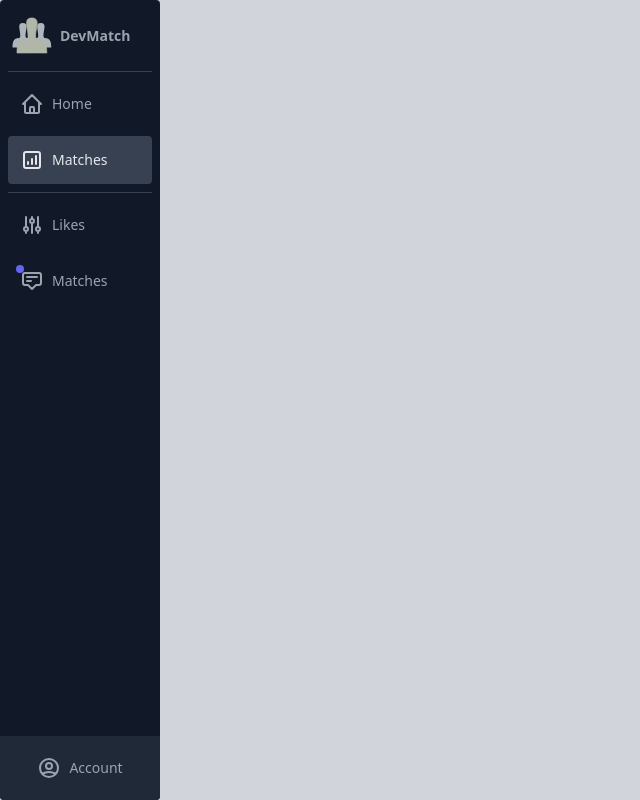
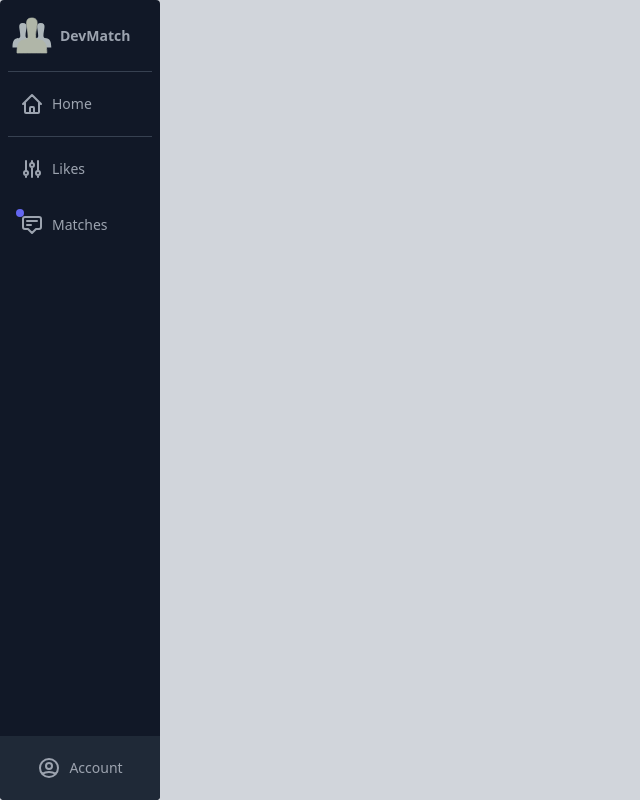
Before and after one commit to marceta99/MatchDevelopers, an Angular app in the folder matchDev/: page / in a window 1280 px wide. Shown: the whole page, without its empty margins (0-640 px from the left). Built offline with nearby package versions, Linux system fonts and the light colour scheme; no server answers.

Commit message:
INEPS121212

```diff
--- a/matchDev/src/app/sidebar/sidebar.component.html
+++ b/matchDev/src/app/sidebar/sidebar.component.html
@@ -76,13 +76,7 @@
 					<span class="ml-2 text-sm font-medium">Home</span>
 				</a>
 
-				<a routerLink="/home/matches" routerLinkActive="active" ariaCurrentWhenActive="page"
-        class="flex items-center w-full h-12 px-3 mt-2 text-gray-200 bg-gray-700 rounded" href="#">
-					<svg class="w-6 h-6 stroke-current" xmlns="http://www.w3.org/2000/svg" fill="none" viewBox="0 0 24 24" stroke="currentColor">
-						<path stroke-linecap="round" stroke-linejoin="round" stroke-width="2" d="M16 8v8m-4-5v5m-4-2v2m-2 4h12a2 2 0 002-2V6a2 2 0 00-2-2H6a2 2 0 00-2 2v12a2 2 0 002 2z" />
-					</svg>
-					<span class="ml-2 text-sm font-medium">Matches</span>
-				</a>
+
 
 			</div>
 			<div class="flex flex-col items-center w-full mt-2 border-t border-gray-700">
--- a/matchDev/src/app/slides.service.ts
+++ b/matchDev/src/app/slides.service.ts
@@ -15,4 +15,8 @@ export class SlidesService {
       console.log(this.techList) ;
     })
   }
+
+  getSlides(){
+    return this.http.get<any[]>("http://192.168.28.68:5050/api/slides/1")
+  }
 }
--- a/matchDev/src/app/slides/slides.component.ts
+++ b/matchDev/src/app/slides/slides.component.ts
@@ -1,4 +1,5 @@
 import { Component, OnInit } from '@angular/core';
+import { SlidesService } from '../slides.service';
 
 @Component({
   selector: 'app-slides',
@@ -14,7 +15,8 @@ export class SlidesComponent implements OnInit {
     surname: "marcetic",
     img: "https://picsum.photos/200",
     info: "Ne budite mene, mamuran sam ja od rakije ljute i od splavova ne budite mene, mamuran sam ja ni majka me jutros nije poznala",
-    tech : [ 1, 2]
+    tech : [ 1, 2],
+    linkedin :""
   },
   {
     id : 2,
@@ -23,7 +25,8 @@ export class SlidesComponent implements OnInit {
     surname: "roka",
     img: "https://picsum.photos/200",
     info: "djoka djoka djoka djoka djoka ",
-    tech : [ 1, 2]
+    tech : [ 1, 2],
+    linkedin :""
   },
   {
     id : 3,
@@ -32,13 +35,21 @@ export class SlidesComponent implements OnInit {
     surname: "jovanovic",
     img: "https://picsum.photos/200",
     info: "put do slave i bogatstva put do trona ",
-    tech : [ 1, 2]
+    tech : [ 1, 2],
+    linkedin :""
   },] ;
   usersCount = 0 ;
   currentUser! : any ;
 
+
+  constructor(private slidesService : SlidesService) {
+  }
+
   ngOnInit(): void {
     this.currentUser = this.users[0];
+    this.slidesService.getSlides().subscribe((res : any)=>{
+      console.log(res);
+    })
   }
 
   connect(){
```
